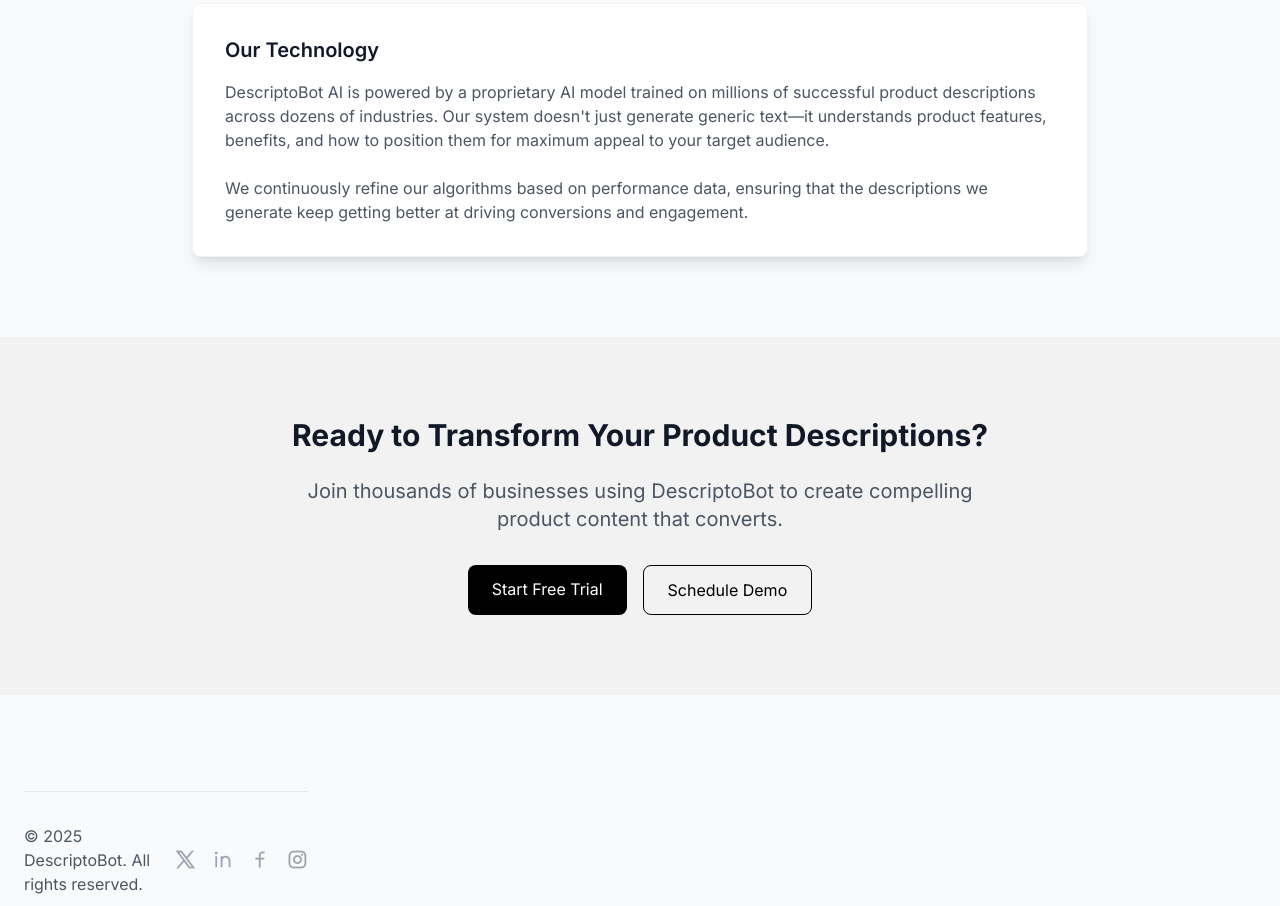
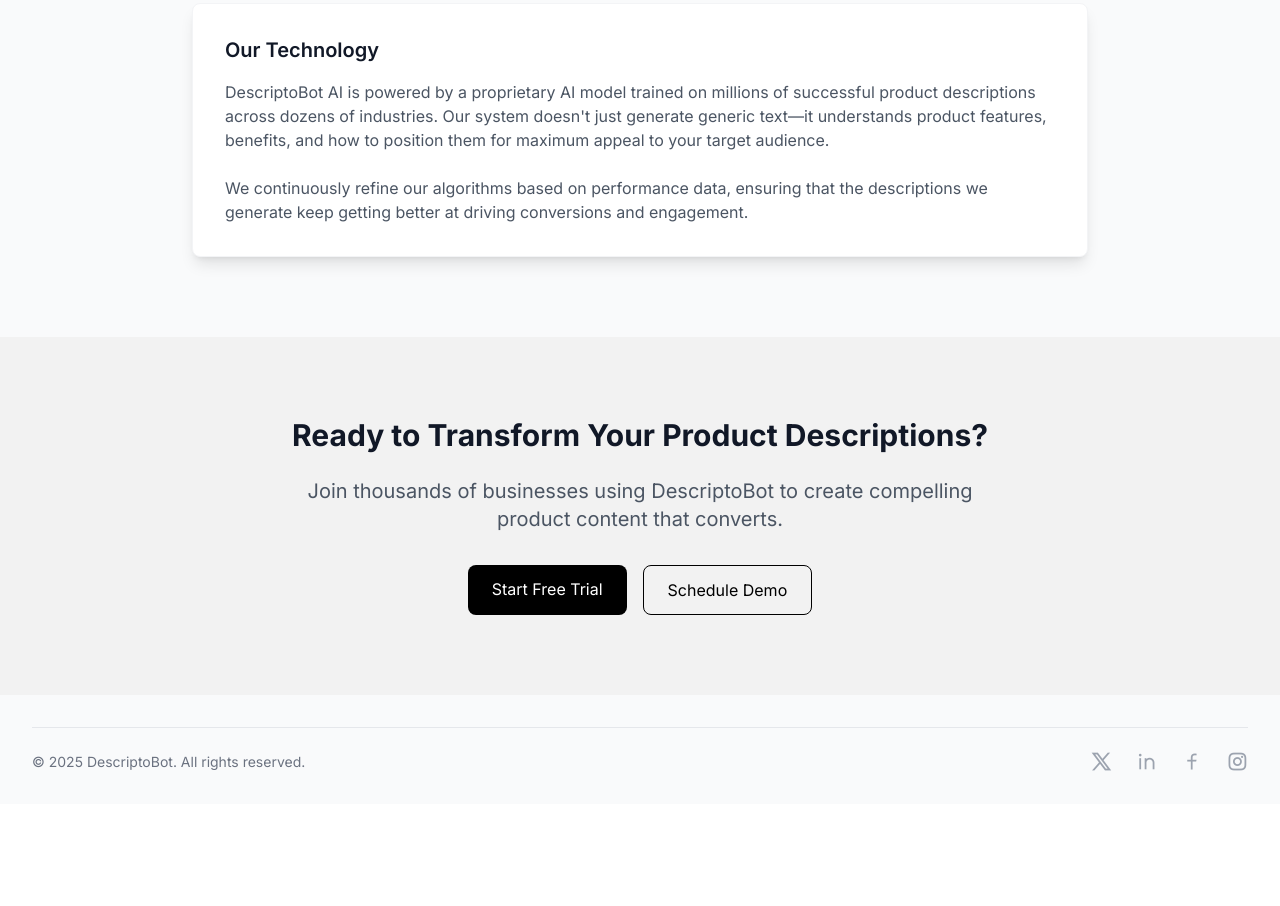
Before and after one commit to SimonDrastil/PursuitAI, a plain HTML site: page index.html in a window 1280 px wide. Shown: the part 3544-4450 px from the top of the page. After the commit the page ends 4366 px from the top, so only its background shows below. Drawn offline with nearby package versions, Linux system fonts and the light colour scheme.

Commit message:
Update index.html

```diff
--- a/index.html
+++ b/index.html
@@ -616,12 +616,11 @@ scroll-behavior: smooth;
 </div>
 </section>
 <!-- Footer -->
-<footer class="bg-gray-50 text-gray-600 py-12">
-<div class="container mx-auto px-6">
-<div class="grid md:grid-cols-4 gap-8">
-<div class="border-t border-gray-200 mt-12 pt-8 flex flex-col md:flex-row justify-between items-center">
-<p>© 2025 DescriptoBot. All rights reserved.</p>
-<div class="flex space-x-4 mt-4 md:mt-0">
+<footer class="bg-gray-50 text-gray-600 py-8">
+  <div class="max-w-7xl mx-auto px-4 sm:px-6 lg:px-8">
+    <div class="border-t border-gray-200 pt-6 flex flex-col md:flex-row items-center justify-center md:justify-between">
+      <p class="text-sm text-gray-500">&copy; 2025 DescriptoBot. All rights reserved.</p>
+      <div class="flex space-x-6 mt-4 md:mt-0">
         <a href="#" class="text-gray-400 hover:text-primary transition-colors duration-200">
           <i class="ri-twitter-x-line ri-lg"></i>
         </a>
```
Lines whose indentation alone changed are shown as unchanged.
